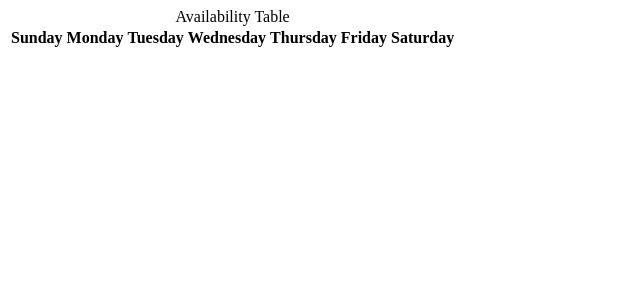
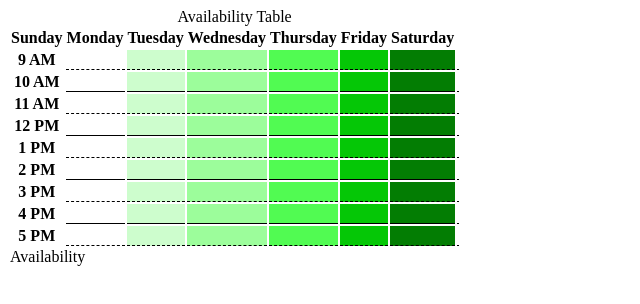
Before and after one commit to dougsten/FCC-Variables-BuildAnAvailabilityTable, a plain HTML site: page index.html in a window 1280 px wide. Shown: the whole page, without its empty margins (0-640 px from the left). Drawn offline with Linux system fonts and the light colour scheme.

Commit message:
break at step 34

```diff
--- a/index.html
+++ b/index.html
@@ -11,8 +11,8 @@
 <body>
   <table>
     <caption>Availability Table</caption>
-    <thead>
-      <tr>
+    <tbody>
+      <tr  class="sharp">
         <th>Sunday</th>
         <th>Monday</th>
         <th>Tuesday</th>
@@ -21,76 +21,103 @@
         <th>Friday</th>
         <th>Saturday</th>
       </tr>
-    </thead>
-    <tbody>
-      <tr>
-        <td></td>
-        <td></td>
-        <td></td>
-        <td></td>
-        <td></td>
-        <td></td>
-        <td></td>
+      <tr class="half">
+        <th class="time">9 AM</th>
+        <td class="available-0"></td>
+        <td class="available-1"></td>
+        <td class="available-2"></td>
+        <td class="available-3"></td>
+        <td class="available-4"></td>
+        <td class="available-5"></td>
+        <td class="available-0"></td>
       </tr>
-      <tr>
-        <td></td>
-        <td></td>
-        <td></td>
-        <td></td>
-        <td></td>
-        <td></td>
-        <td></td>
+      <tr class="sharp">
+        <th class="time">10 AM</th>
+        <td class="available-0"></td>
+        <td class="available-1"></td>
+        <td class="available-2"></td>
+        <td class="available-3"></td>
+        <td class="available-4"></td>
+        <td class="available-5"></td>
+        <td class="available-0"></td>
       </tr>
-      <tr>
-        <td></td>
-        <td></td>
-        <td></td>
-        <td></td>
-        <td></td>
-        <td></td>
-        <td></td>
+      <tr class="half">
+        <th class="time">11 AM</th>
+        <td class="available-0"></td>
+        <td class="available-1"></td>
+        <td class="available-2"></td>
+        <td class="available-3"></td>
+        <td class="available-4"></td>
+        <td class="available-5"></td>
+        <td class="available-0"></td>
       </tr>
-      <tr>
-        <td></td>
-        <td></td>
-        <td></td>
-        <td></td>
-        <td></td>
-        <td></td>
-        <td></td>
+      <tr class="sharp">
+        <th class="time">12 PM</th>
+        <td class="available-0"></td>
+        <td class="available-1"></td>
+        <td class="available-2"></td>
+        <td class="available-3"></td>
+        <td class="available-4"></td>
+        <td class="available-5"></td>
+        <td class="available-0"></td>
       </tr>
-      <tr>
-        <td></td>
-        <td></td>
-        <td></td>
-        <td></td>
-        <td></td>
-        <td></td>
-        <td></td>
+      <tr class="half">
+        <th class="time">1 PM</th>
+        <td class="available-0"></td>
+        <td class="available-1"></td>
+        <td class="available-2"></td>
+        <td class="available-3"></td>
+        <td class="available-4"></td>
+        <td class="available-5"></td>
+        <td class="available-0"></td>
       </tr>
-      <tr>
-        <td></td>
-        <td></td>
-        <td></td>
-        <td></td>
-        <td></td>
-        <td></td>
-        <td></td>
+      <tr class="sharp">
+        <th class="time">2 PM</th>
+        <td class="available-0"></td>
+        <td class="available-1"></td>
+        <td class="available-2"></td>
+        <td class="available-3"></td>
+        <td class="available-4"></td>
+        <td class="available-5"></td>
+        <td class="available-0"></td>
       </tr>
-      <tr>
-        <td></td>
-        <td></td>
-        <td></td>
-        <td></td>
-        <td></td>
-        <td></td>
-        <td></td>
+      <tr class="half">
+        <th class="time">3 PM</th>
+        <td class="available-0"></td>
+        <td class="available-1"></td>
+        <td class="available-2"></td>
+        <td class="available-3"></td>
+        <td class="available-4"></td>
+        <td class="available-5"></td>
+        <td class="available-0"></td>
       </tr>
-
+      <tr class="sharp">
+        <th class="time">4 PM</th>
+        <td class="available-0"></td>
+        <td class="available-1"></td>
+        <td class="available-2"></td>
+        <td class="available-3"></td>
+        <td class="available-4"></td>
+        <td class="available-5"></td>
+        <td class="available-0"></td>
+      </tr>
+      <tr class="half">
+        <th class="time">5 PM</th>
+        <td class="available-0"></td>
+        <td class="available-1"></td>
+        <td class="available-2"></td>
+        <td class="available-3"></td>
+        <td class="available-4"></td>
+        <td class="available-5"></td>
+        <td class="available-0"></td>
+      </tr>
     </tbody>
-
-
   </table>
+  <legend>
+    <div id="legend">
+      <span>Availability</span>
+      <div id="legend-gradient"></div>
+    </div>
+  </legend>
 </body>
-
 </html>
--- a/styles.css
+++ b/styles.css
@@ -0,0 +1,50 @@
+:root {
+  --color0: #fff;
+  --color1: #CDFDCD;
+  --color2: #9CFD9B;
+  --color3: #51FB52;
+  --color4: #05C706;
+  --color5: #037D03;
+  --solid-border: 1px solid black;
+  --dashed-border: 1px dashed black;
+}
+
+.available-0 {
+  background-color: var(--color0);
+}
+
+.available-1 {
+  background-color: var(--color1);
+}
+
+.available-2 {
+  background-color: var(--color2);
+}
+
+.available-3 {
+  background-color: var(--color3);
+}
+
+.available-4 {
+  background-color: var(--color4);
+}
+
+.available-5 {
+  background-color: var(--color5);
+}
+
+.sharp td {
+  border-bottom: var(--solid-border);
+}
+
+.half td {
+  border-bottom: var(--dashed-border);
+}
+
+#legend-gradient {
+  background-image: linear-gradient(
+    270deg,
+    background-color: var(var(--color0)),
+    background-color: var(var(--color1) 50%),
+  );
+}
```
